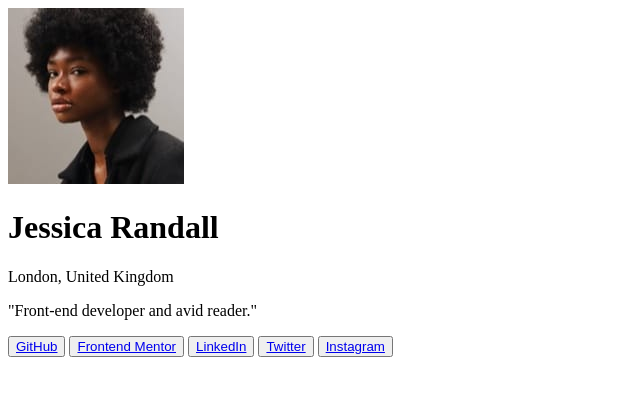
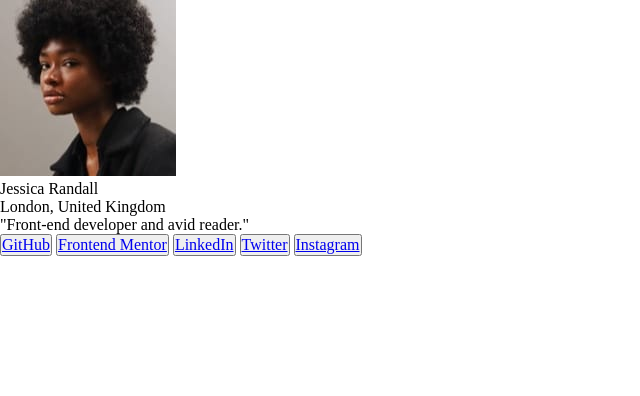
Before and after one commit to bestbrain06/social-links-profile, a plain HTML site: page index.html in a window 1280 px wide. Shown: the whole page, without its empty margins (0-640 px from the left). Drawn offline with Linux system fonts and the light colour scheme.

Commit message:
added a css reset

```diff
--- a/css/style.css
+++ b/css/style.css
@@ -45,3 +45,13 @@
   --fs-large: 1.25rem; /* 20 */
   --fs-xlarge: 1.375rem; /* 22px */
 }
+
+/* <======= CSS RESET ========> */
+*,
+*::before,
+*::after {
+  margin: 0;
+  padding: 0;
+  box-sizing: border-box;
+  font: inherit;
+}
```
